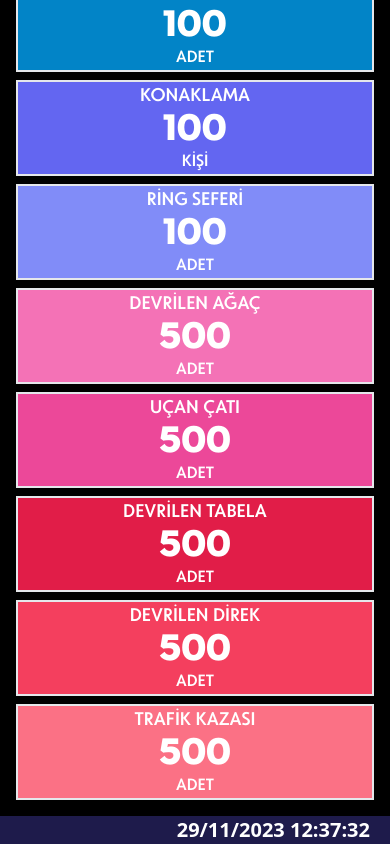
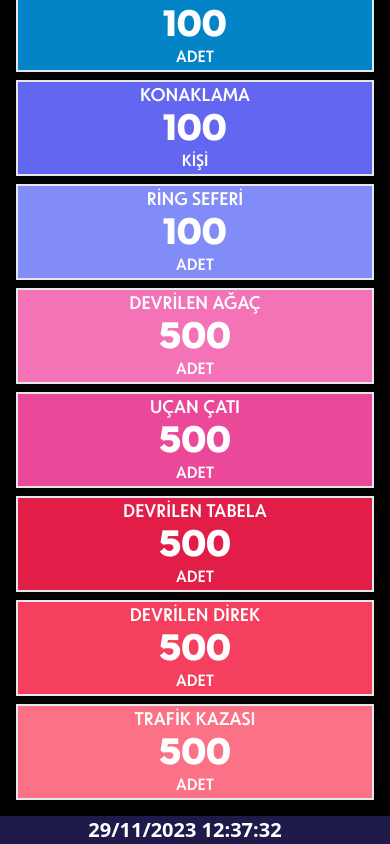
Before and after one commit to alperen-kilic/kislamucadele-takip, a React (Vite) app: page / in a window 390 px wide. Shown: the part 2186-3030 px from the top of the page. Built offline with nearby package versions, Linux system fonts and the light colour scheme.

Commit message:
centered footer text for mobile

```diff
--- a/src/footer/Footer.tsx
+++ b/src/footer/Footer.tsx
@@ -17,7 +17,7 @@ const Footer = () => {
     };
   }, []);
   return (
-    <div className="bg-indigo-950 flex-grow-0 flex-shrink basis-10 text-white text-xl flex items-center justify-end font-bold pr-5">
+    <div className="bg-indigo-950 flex-grow-0 flex-shrink basis-10 text-white text-xl flex items-center justify-center lg:justify-end font-bold pr-5">
       {saat}
     </div>
   );
```
